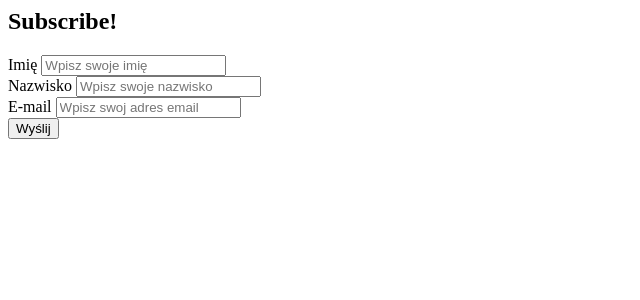
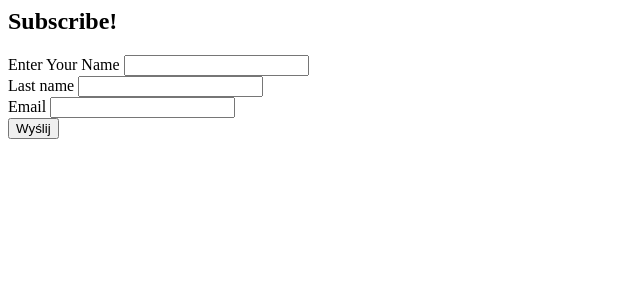
Before and after one commit to Kethard/JobApp, a Django app: page /subscribe/ in a window 1280 px wide. Shown: the top 300 px of the page, without its empty margins (0-640 px from the left). Run offline with Django 4.2, Linux system fonts and the light colour scheme.

Commit message:
Subscribe Form and validation

```diff
--- a/app/templates/subscribe/subscribe.html
+++ b/app/templates/subscribe/subscribe.html
@@ -1,6 +1,25 @@
 <h2>Subscribe!</h2>
 <form method="post">
     {% csrf_token %}
+    <div class="subscribe_field">
+        {{ form.first_name.errors }}
+        <label for="{{form.first_name.id_for_label}}">{{form.first_name.label}}</label>
+        {{ form.first_name }}
+    </div>
+    <div class="subscribe_field">
+        {{ form.last_name.errors }}
+        <label for="{{form.last_name.id_for_label}}">{{form.last_name.label}}</label>
+        {{ form.last_name }}
+    </div>
+    <div class="subscribe_field">
+        {{ form.email.errors }}
+        <label for="{{form.email.id_for_label}}">{{form.email.label}}</label>
+        {{ form.email }}
+    </div>
+    <input type="submit" value="Wyślij"><!--{{ form.as_p }}
+    <input type="submit" value="Wyślij">
+    --!>
+    <!--{% csrf_token %}
 
     <label>Imię</label>
     <input type="text" id="f_name" name="firstname" placeholder="Wpisz swoje imię" required><br>
@@ -12,5 +31,5 @@
     {% if error_email %}
         <p style="color:red">{{error_email}}</p>
     {% endif %}
-
+--!>
 </form>
--- /dev/null
+++ b/app/templates/subscribe/thank_you.html
@@ -0,0 +1 @@
+<p>Thank you!</p>
--- /dev/null
+++ b/subscribe/forms.py
@@ -0,0 +1,9 @@
+from django import forms
+def validate_comma(value):
+    if ',' in value:
+        raise forms.ValidationError('Invalid Last Name')
+    return value
+class SubscribeForm(forms.Form):
+    first_name = forms.CharField(max_length=100,label="Enter Your Name", validators=[validate_comma])
+    last_name = forms.CharField(max_length=100,label="Last name", validators=[validate_comma])
+    email = forms.EmailField(max_length=100,label="Email",)
--- a/subscribe/urls.py
+++ b/subscribe/urls.py
@@ -4,4 +4,5 @@ from subscribe import views
 
 urlpatterns = [
     path('subscribe/', views.subscribe, name= 'subscribe'),
+    path('thank_you', views.thank_you, name='thank_you'),
     ]
--- a/subscribe/views.py
+++ b/subscribe/views.py
@@ -1,23 +1,27 @@
-from django.shortcuts import render
+from django.shortcuts import render, redirect
+from django.urls import reverse
 
+from subscribe.forms import SubscribeForm
 from subscribe.models import Subscribe
 
 
 # Create your views here.
 def subscribe(request):
+    subscribe_form = SubscribeForm()
     email_error_empty= ''
     if request.POST:
-        first_name = request.POST['firstname']
-        last_name = request.POST['lastname']
-        email = request.POST['email']
-        same_email = Subscribe.objects.filter(email__iexact=email)
-        if email=="":
-            email_error_empty="Nie podano adresu email!"
-        if same_email:
-            email_error_empty = "Podany adres email, znajduje sie juz w naszej bazie"
-        else:
-            subscribe = Subscribe(first_name = first_name, last_name = last_name, email = email)
+        subscribe_form = SubscribeForm(request.POST)
+        if subscribe_form.is_valid():
+            print('valid form')
+            email = subscribe_form.cleaned_data['email']
+            first_name = subscribe_form.cleaned_data['first_name']
+            last_name = subscribe_form.cleaned_data['last_name']
+            subscribe = Subscribe(first_name=first_name,last_name=last_name,email=email)
             subscribe.save()
-    context={'error_email':email_error_empty
+            return redirect(reverse('thank_you'))
+    context={"form":subscribe_form,'error_email':email_error_empty
     }
     return render(request, 'subscribe/subscribe.html', context)
+def thank_you(request):
+    context={}
+    return render(request, 'subscribe/thank_you.html', context)
```
Also changed, not shown: db.sqlite3.
